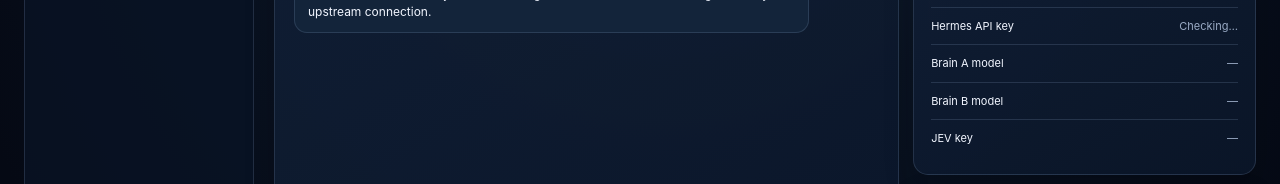
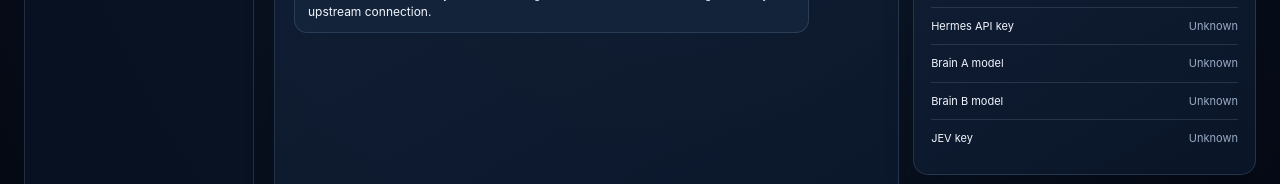
Before and after one commit to alvinimau0-pixel/Ares, a website: page local/public/index.html in a window 1280 px wide. Shown: the part 315-499 px from the top of the page. Drawn offline with Linux system fonts and the light colour scheme; no server answers.

Commit message:
fix: distinguish JEV key and SDK readiness

```diff
--- a/local/public/index.html
+++ b/local/public/index.html
@@ -59,11 +59,11 @@ async function refreshHealth(){
   const a=data.brains?.claude||{},b=data.brains?.chatgpt||{};
   setText('claudeState',a.configured?'Configured':'Not configured');setText('claudeDetail',(a.provider||'anthropic')+' · '+(a.model||'Model not set'));dot('claudeDot',a.configured?'good':'warn');
   setText('chatgptState',b.configured?'Configured':'Not configured');setText('chatgptDetail',(b.provider||'openai')+' · '+(b.model||'Model not set'));dot('chatgptDot',b.configured?'good':'warn');
-  setText('jevState',data.jev?.keyConfigured?'Key configured':'Not configured');setText('jevDetail',data.jev?.keyConfigured?'Hosted TypeSafe JEV available for request':'Optional; chat remains available');dot('jevDot',data.jev?.keyConfigured?'good':'warn');
-  setText('modelAValue',a.model||'Not set');setText('modelBValue',b.model||'Not set');setText('jevKeyValue',data.jev?.keyConfigured?'Configured':'Missing');
+  setText('jevState',data.jev?.configured?'Configured':data.jev?.keyConfigured?'SDK missing':'Not configured');setText('jevDetail',data.jev?.configured?'Key and SDK detected; live request not yet verified':data.jev?.keyConfigured?'Install @typesafe-ai/sdk to enable JEV':'Optional; chat remains available');dot('jevDot',data.jev?.configured?'good':'warn');
+  setText('modelAValue',a.model||'Not set');setText('modelBValue',b.model||'Not set');setText('jevKeyValue',data.jev?.configured?'Key + SDK':data.jev?.keyConfigured?'Key only · SDK missing':'Missing');
   setText('healthStatus','Configuration loaded. Upstream connectivity is verified only when a chat request succeeds.');
  }catch(error){
-  health=null;setText('hermesState','Unavailable');setText('hermesDetail',error.message);dot('hermesDot','bad');setText('bridgeValue','Offline');setText('healthStatus',error.message);
+  health=null;setText('hermesState','Unavailable');setText('hermesDetail',error.message);dot('hermesDot','bad');setText('bridgeValue','Offline');setText('keyValue','Unknown');setText('modelAValue','Unknown');setText('modelBValue','Unknown');setText('jevKeyValue','Unknown');setText('healthStatus',error.message);
   for(const id of ['claudeState','chatgptState','jevState'])setText(id,'Unknown');
   for(const id of ['claudeDot','chatgptDot','jevDot'])dot(id,'bad');
  }finally{button.disabled=false}
```
